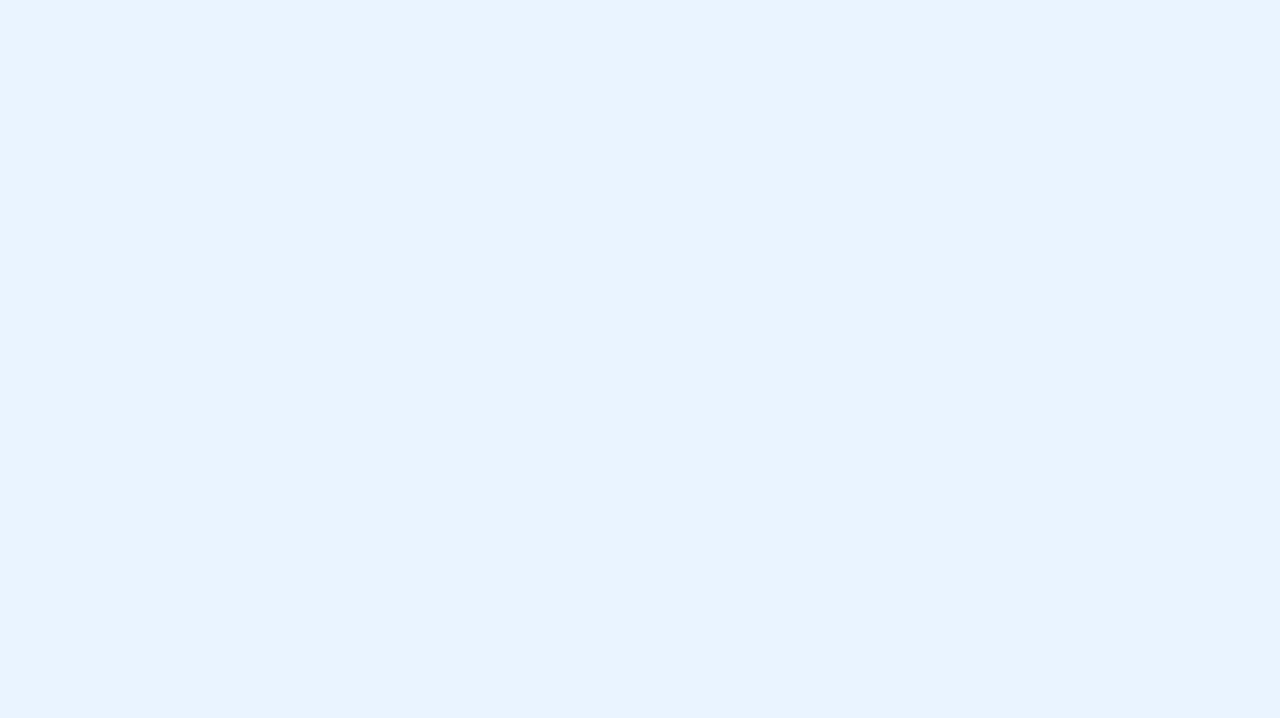
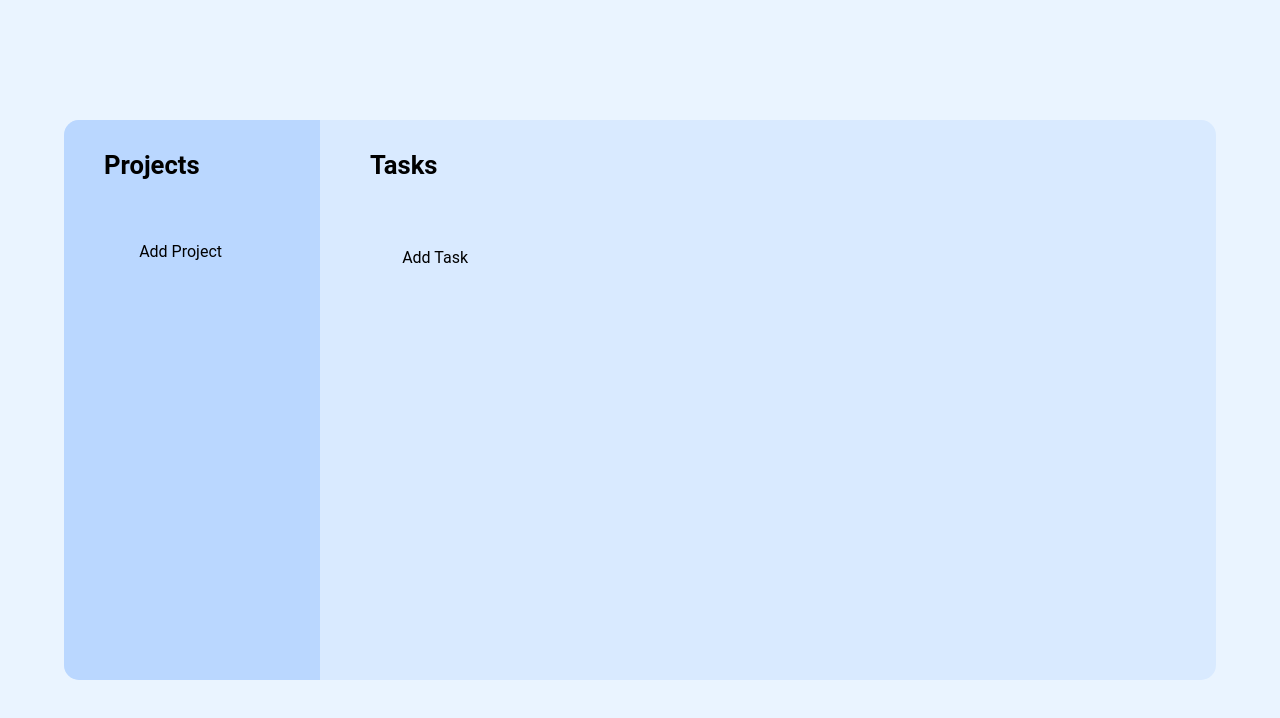
Before and after one commit to EndocrineMSc/todo-list-top, a website built with webpack: page src/template.html in a window 1280 px wide. Built offline with nearby package versions, Linux system fonts and the light colour scheme; files whose address does not match are found by name.

Commit message:
Add html template structure to build upon with js

```diff
--- a/src/template.html
+++ b/src/template.html
@@ -6,6 +6,24 @@
     <title>Document</title>
 </head>
 <body>
-
+    <div id="landing-view-container">
+        <div id="projects-sidebar">
+            <div>Projects</div>
+            <div id="projects-container"></div>
+            <div id="add-projects-container">
+                <button type="button" class="add-button"></button>
+                <div>Add Project</div>
+            </div>
+        </div>
+        <div id="task-view-container">
+            <div id="tasks-header">Tasks</div>
+            <div id="task-container"></div>
+            <div id="add-tasks-container">
+                <button type="button" class="add-button"></button>
+                <div>Add Task</div>
+            </div>
+        </div>
+    </div>
+    <div id="expanded-task-container"></div>
 </body>
 </html>
```
